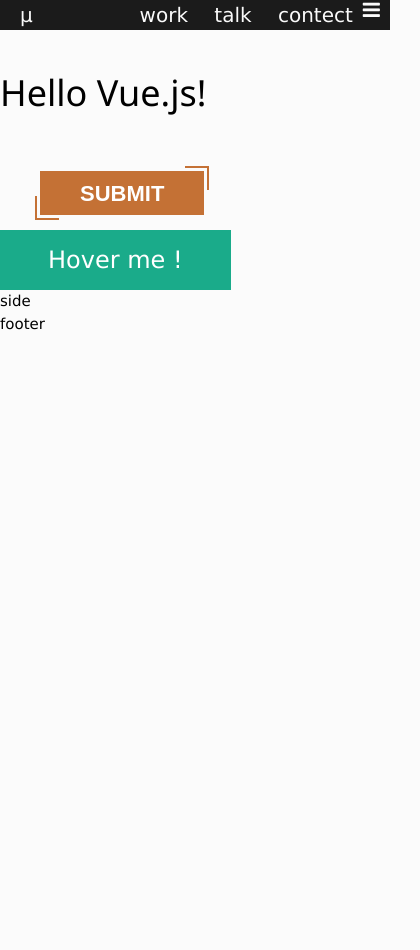
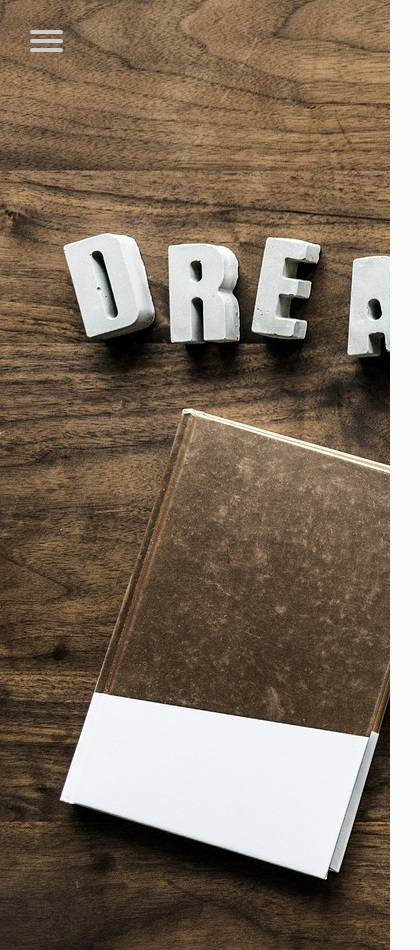
Before and after one commit to Jungmu/jmue, a plain HTML site: page wwwroot/index.html in a window 390 px wide. Shown: the top 950 px of the page, 420 px wide, since content can reach past the window. Before the commit the page ends 844 px from the top, so only its background shows below. Drawn offline with nearby package versions, Linux system fonts and the light colour scheme; a web font is replaced by a local one.

Commit message:
nav edit

```diff
--- /dev/null
+++ b/scss/nav.scss
@@ -0,0 +1,134 @@
+nav {
+    background-image: url("../img/header_img.jpg");
+    height: 950px;
+    body
+    {
+        margin: 0;
+        padding: 0;
+
+        /* make it look decent enough */
+        background: #232323;
+        color: #cdcdcd;
+        font-family: "Avenir Next", "Avenir", sans-serif;
+    }
+
+    a
+    {
+        text-decoration: none;
+        color: #232323;
+
+        transition: color 0.3s ease;
+    }
+
+    a:hover
+    {
+        color: tomato;
+    }
+
+    #menuToggle
+    {
+        display: block;
+        position: relative;
+        top: 30px;
+        left: 30px;
+
+        z-index: 1;
+
+        -webkit-user-select: none;
+        user-select: none;
+    }
+
+    #menuToggle input
+    {
+        display: block;
+        width: 40px;
+        height: 32px;
+        position: absolute;
+        top: -7px;
+        left: -5px;
+
+        cursor: pointer;
+
+        opacity: 0;
+        z-index: 2;
+
+        -webkit-touch-callout: none;
+    }
+
+    #menuToggle span
+    {
+        display: block;
+        width: 33px;
+        height: 4px;
+        margin-bottom: 5px;
+        position: relative;
+
+        background: #cdcdcd;
+        border-radius: 3px;
+
+        z-index: 1;
+
+        transform-origin: 4px 0px;
+
+        transition: transform 0.5s cubic-bezier(0.77,0.2,0.05,1.0),
+                    background 0.5s cubic-bezier(0.77,0.2,0.05,1.0),
+                    opacity 0.55s ease;
+    }
+
+    #menuToggle span:first-child
+    {
+        transform-origin: 0% 0%;
+    }
+
+    #menuToggle span:nth-last-child(2)
+    {
+        transform-origin: 0% 100%;
+    }
+
+    #menuToggle input:checked ~ span
+    {
+        opacity: 1;
+        transform: rotate(45deg) translate(-2px, -1px);
+        background: #232323;
+    }
+
+    #menuToggle input:checked ~ span:nth-last-child(3)
+    {
+        opacity: 0;
+        transform: rotate(0deg) scale(0.2, 0.2);
+    }
+
+    #menuToggle input:checked ~ span:nth-last-child(2)
+    {
+        transform: rotate(-45deg) translate(0, -1px);
+    }
+
+    #menu
+    {
+        position: absolute;
+        width: 300px;
+        margin: -100px 0 0 -50px;
+        padding: 50px;
+        padding-top: 125px;
+
+        background: #ededed;
+        list-style-type: none;
+        -webkit-font-smoothing: antialiased;
+
+        transform-origin: 0% 0%;
+        transform: translate(-100%, 0);
+
+        transition: transform 0.5s cubic-bezier(0.77,0.2,0.05,1.0);
+    }
+
+    #menu li
+    {
+        padding: 10px 0;
+        font-size: 22px;
+    }
+
+    #menuToggle input:checked ~ ul
+    {
+        transform: none;
+    }
+}
--- a/scss/style.scss
+++ b/scss/style.scss
@@ -1,5 +1,6 @@
 @import 'mixin';
 @import 'button';
+@import 'nav';
 
 * {
     -webkit-box-sizing: border-box;
@@ -7,53 +8,15 @@
             box-sizing: border-box;
 }
 
-html,body {
+body
+{
+    @include pad-mar-0();
+
     background-color: $color-white;
-    @include pad-mar-0();
+    color: #232323;
+    font-family: "Avenir Next", "Avenir", sans-serif;
 }
 
-a {
-    color: inherit;
-    text-decoration: none !important;
+#container {
+    margin-top: 50px;
 }
-
-nav {
-    transition:all 1s;
-    background-color: $color-black;
-    @include pad-mar-0();
-    @include fontStyle(20px,$color-white);
-    ul {
-        @include pad-mar-0();
-        list-style: none;
-        float: right;
-    }
-    li {
-        display:inline;
-        margin: 0 10px;
-    }
-    #nav-area {
-        padding: 10px;
-        display: inline;
-    }
-}
-
-#logo {
-    margin: 0 10px;
-    vertical-align: top;
-}
-#nav-menu {
-    float: right;
-    display: none;
-    margin-right: 10px;
-}
-
-@media screen and (max-width:1080px) {
-    #nav-menu {
-        display: inherit;
-    }
-    nav {
-        ul{
-            display: block;
-        }
-    }
-}
--- a/wwwroot/index.html
+++ b/wwwroot/index.html
@@ -6,8 +6,6 @@
     <meta http-equiv="X-UA-Compatible" content="ie=edge">
 
     <script src="https://cdn.jsdelivr.net/npm/vue"></script>
-    <link rel="stylesheet" href="https://www.w3schools.com/w3css/4/w3.css">
-    <link rel="stylesheet" href="https://cdnjs.cloudflare.com/ajax/libs/font-awesome/4.7.0/css/font-awesome.min.css">
 
     <link rel="stylesheet" type="text/css" href="static/css/style.css">
 
@@ -15,18 +13,24 @@
 </head>
 
 <body>
-    <nav id="nav">
-        <div id="nav-area">
-            <a id="logo" href="/">&#x003BC;</a>
-            <i v-on:click="show = !show" id="nav-menu" class="fa fa-bars"></i>
+    <nav role="navigation">
+        <div id="menuToggle">
+
+            <input type="checkbox" />
+
+            <span></span>
+            <span></span>
+            <span></span>
+
+            <ul id="menu">
+                <a href="#"><li>Home</li></a>
+                <a href="#"><li>About</li></a>
+                <a href="#"><li>Info</li></a>
+                <a href="#"><li>Contact</li></a>
+            </ul>
         </div>
-        <ul v-if="show">
-            <li><a href="#">work</a></li>
-            <li><a href="#">talk</a></li>
-            <li><a href="#">contect</a></li>
-        </ul>
     </nav>
-    <div id="contents">
+    <div id="container">
         <h1>
             <div id="app">
                 <p>{{ message }}</p>
--- a/wwwroot/static/js/app.js
+++ b/wwwroot/static/js/app.js
@@ -4,18 +4,3 @@ new Vue({
         message: 'Hello Vue.js!'
     }
 })
-
-var navVue = new Vue({
-    el: '#nav',
-    data: {
-        show: true
-    }
-})
-
-function navVueShow() {
-    if(window.innerHeight < 1080) {
-        navVue.show = false
-    }
-}
-document.getElementById("nav").onload = function() {navVueShow()};
-document.getElementById("nav").onresize = function(){navVueShow()};
```
Also changed, not shown: wwwroot/static/css/style.css, wwwroot/static/img/header_img.jpg (added), 1 other file.
